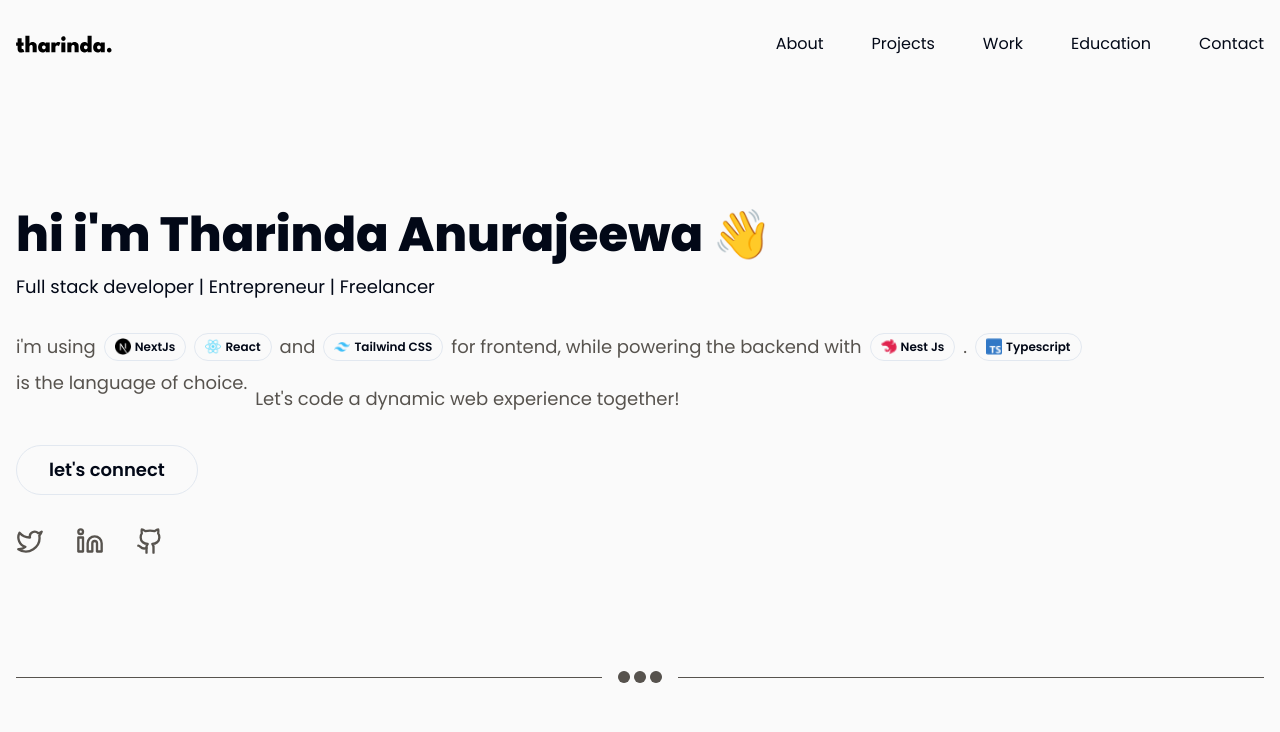
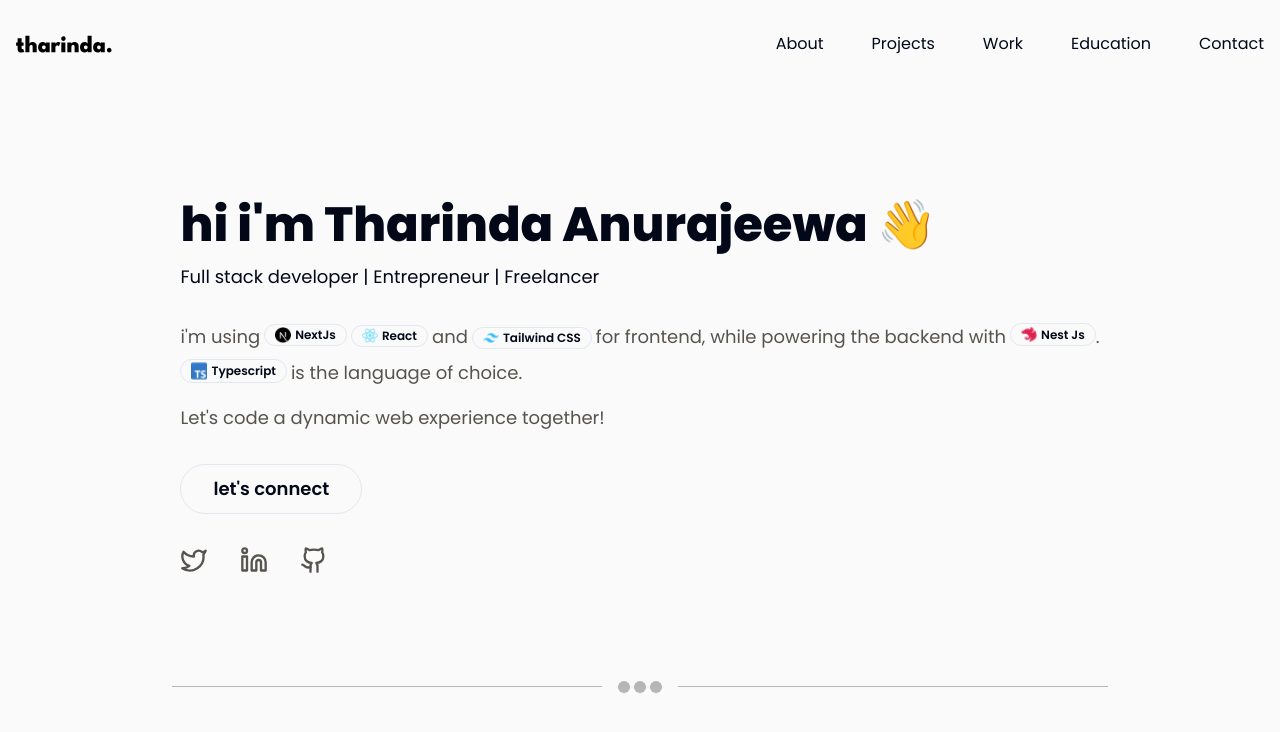
Before and after one commit to TharindaPrabhath/portfolio, a Next.js app: page / in a window 1280 px wide. Shown: the top 732 px of the page. Built offline with nearby package versions, Linux system fonts and the light colour scheme.

Commit message:
style changes

```diff
--- a/src/app/page.tsx
+++ b/src/app/page.tsx
@@ -10,7 +10,7 @@ import { Circle, Github, Instagram, Linkedin, Twitter } from "lucide-react";
 
 export default function Home() {
   return (
-    <div className="container min-h-full flex flex-col justify-evenly">
+    <div className="container min-h-full flex flex-col justify-evenly md:items-center">
       <div>
         <div>
           <h1 className="text-5xl font-black leading-tight mt-12">
@@ -21,9 +21,9 @@ export default function Home() {
           </p>
         </div>
 
-        <div className="flex flex-row flex-wrap gap-2 text-lg text-stone-600 mt-8">
-          <p>i&apos;m using</p>
-          <Badge variant="outline">
+        <div className="text-lg text-stone-600 mt-8">
+          <span>i&apos;m using</span>
+          <Badge variant="outline" className="ml-1">
             <Image
               src="/nextjs-logo.png"
               alt="NextJs Logo"
@@ -33,7 +33,7 @@ export default function Home() {
             />
             NextJs
           </Badge>
-          <Badge variant="outline">
+          <Badge variant="outline" className="mx-1">
             <Image
               src="/react-logo.png"
               alt="React Logo"
@@ -43,8 +43,8 @@ export default function Home() {
             />
             React
           </Badge>
-          <p>and</p>
-          <Badge variant="outline">
+          <span>and</span>
+          <Badge variant="outline" className="mx-1">
             <Image
               src="/tailwindcss-logo.png"
               alt="Tailwind Css Logo"
@@ -54,8 +54,8 @@ export default function Home() {
             />
             Tailwind CSS
           </Badge>
-          <p>for frontend, while powering the backend with</p>
-          <Badge variant="outline">
+          <span>for frontend, while powering the backend with</span>
+          <Badge variant="outline" className="ml-1">
             <Image
               src="/nestjs-logo.png"
               alt="NestJs Logo"
@@ -65,8 +65,9 @@ export default function Home() {
             />
             Nest Js
           </Badge>
-          <p>.</p>
-          <Badge variant="outline">
+          <span>.</span>
+          <br />
+          <Badge variant="outline" className="mr-1 mt-2">
             <Image
               src="/typescript-logo.png"
               alt="Typescript Logo"
@@ -76,8 +77,8 @@ export default function Home() {
             />
             Typescript
           </Badge>
-          <p>is the language of choice.</p>
-
+          <span>is the language of choice.</span>
+          <br />
           <p className="mt-4">
             Let&apos;s code a dynamic web experience together!
           </p>
@@ -104,14 +105,14 @@ export default function Home() {
         </div>
       </div>
 
-      <div className="flex flex-row items-center gap-4 mt-12 mb-12">
-        <Separator className="flex-1 bg-stone-600" />
+      <div className="flex-row items-center gap-4 mt-12 mb-12 hidden md:flex md:w-3/4">
+        <Separator className="flex-1 bg-stone-600 opacity-40" />
         <div className="flex flex-row items-center gap-1">
-          <Circle className="bg-stone-600 rounded-full text-stone-600 w-3 h-3" />
-          <Circle className="bg-stone-600 rounded-full text-stone-600 w-3 h-3" />
-          <Circle className="bg-stone-600 rounded-full text-stone-600 w-3 h-3" />
+          <Circle className="bg-stone-600 rounded-full text-stone-600 opacity-40 w-3 h-3" />
+          <Circle className="bg-stone-600 rounded-full text-stone-600 opacity-40 w-3 h-3" />
+          <Circle className="bg-stone-600 rounded-full text-stone-600 opacity-40 w-3 h-3" />
         </div>
-        <Separator className="flex-1 bg-stone-600" />
+        <Separator className="flex-1 bg-stone-600 opacity-40" />
       </div>
     </div>
   );
--- a/src/app/under-construction/page.tsx
+++ b/src/app/under-construction/page.tsx
@@ -17,7 +17,7 @@ function UnderConstruction() {
         <Link href="/">
           <Button
             variant="outline"
-            className="bg-transparent rounded-full font-semibold text-lg mt-8 px-8 py-6 w-full md:w-fit"
+            className="bg-transparent rounded-full text-lg mt-8 px-8 py-6 w-full md:w-fit"
           >
             back to home
           </Button>
```
